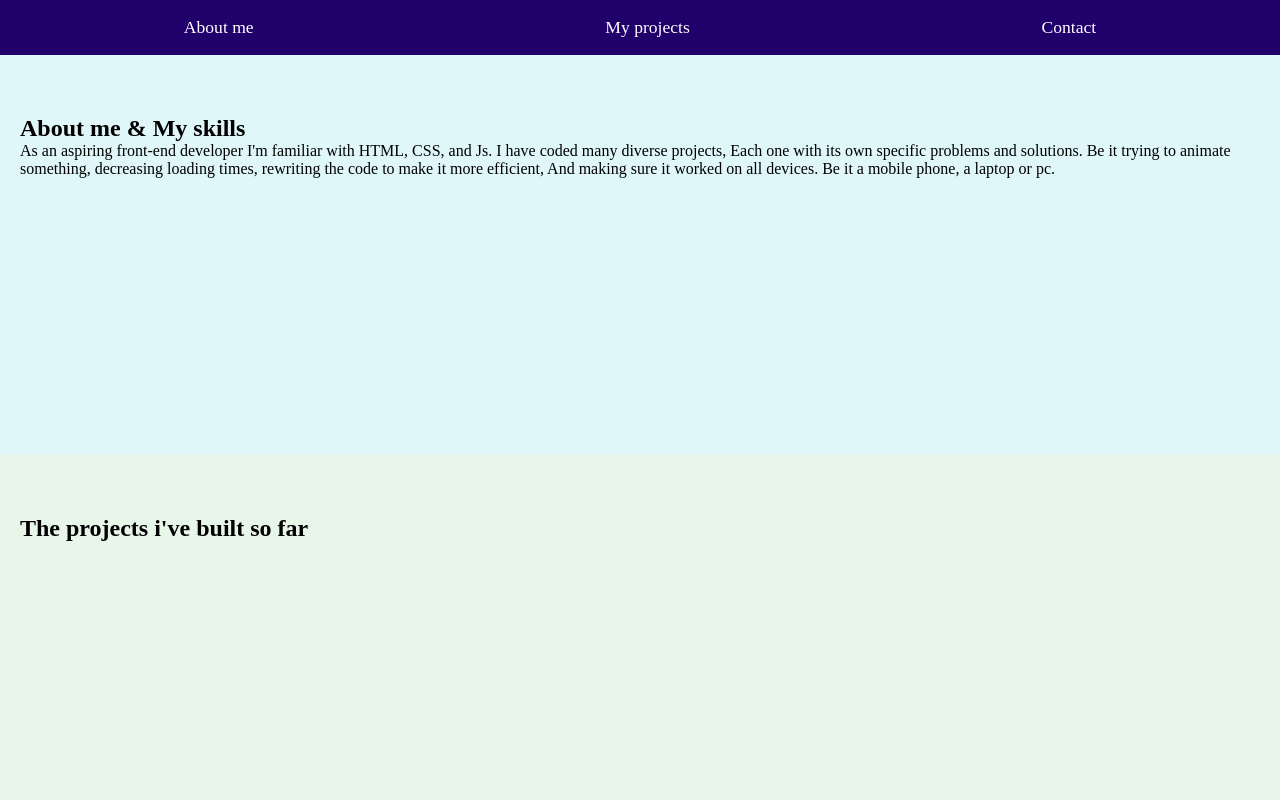
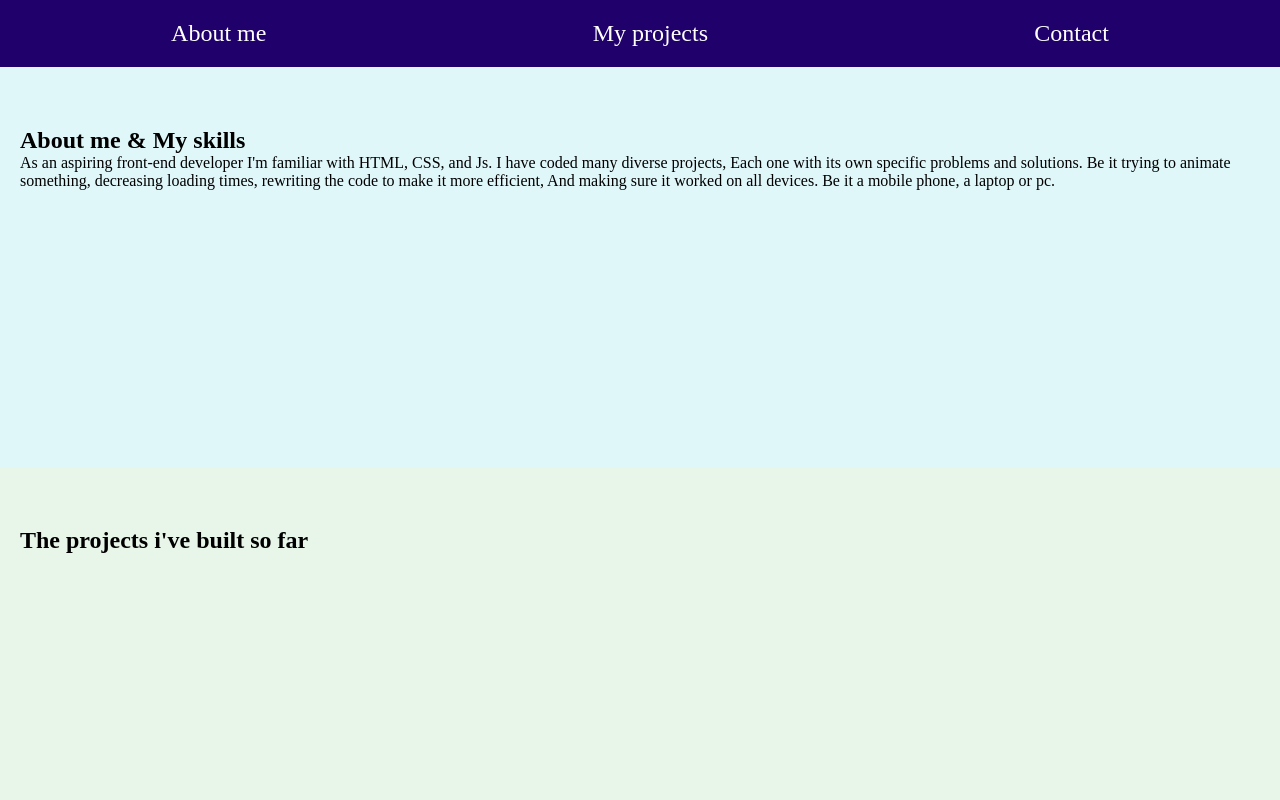
Before and after one commit to ForeMosteRhino99/SparklingWater, a plain HTML site: page index.html in a window 1280 px wide. Shown: the top 800 px of the page. Drawn offline with Linux system fonts and the light colour scheme.

Commit message:
Update styles.css

```diff
--- a/styles.css
+++ b/styles.css
@@ -36,11 +36,12 @@ nav a {
     color: var(--white-color);
     text-decoration: none;
     transition: background-color 0.3s ease;
-    font-size: 1.1rem;
+    font-size: 1.5rem;
 }
 
 nav a:hover {
     border-radius: 5px;
+    background-color: var(--black-color);
 }
 
 section {
```
